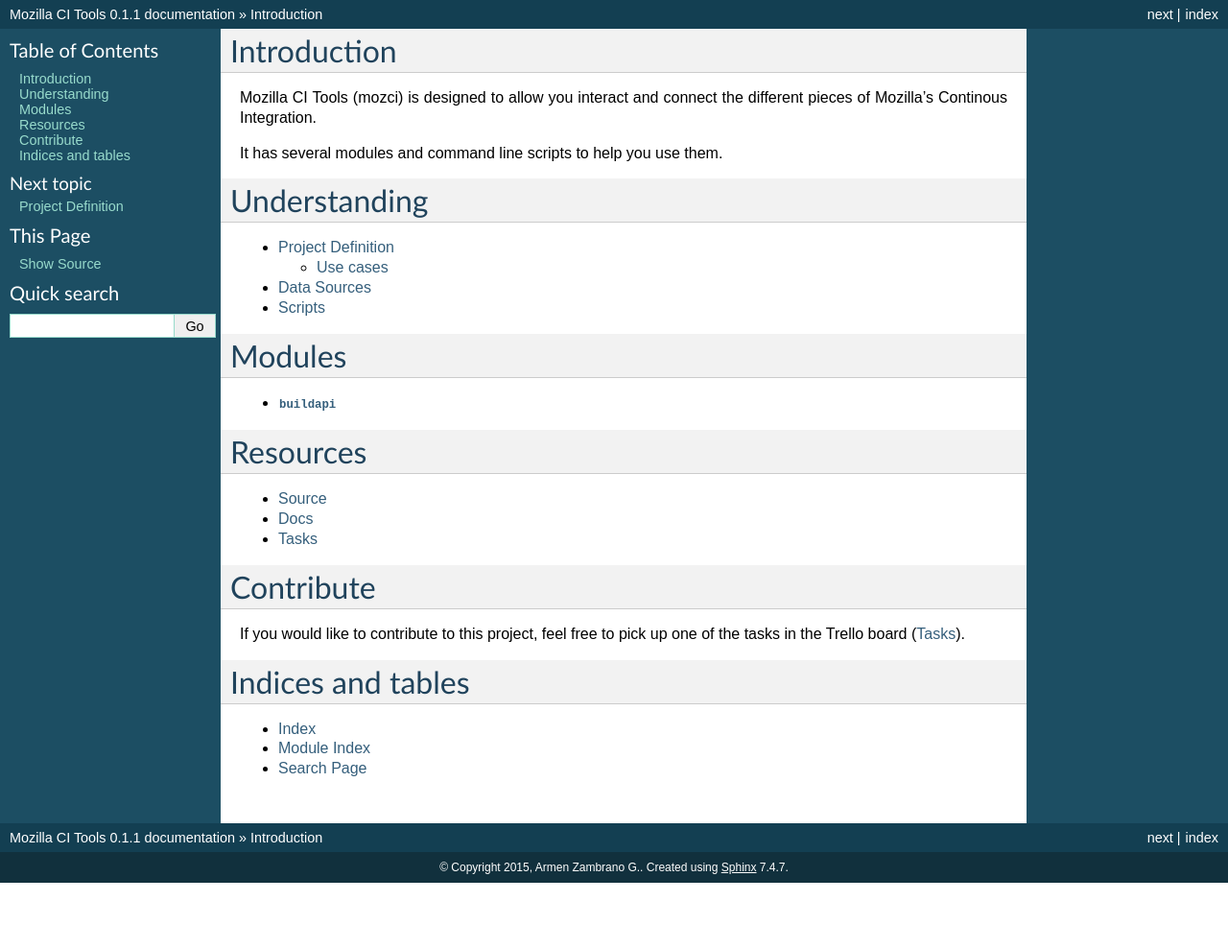
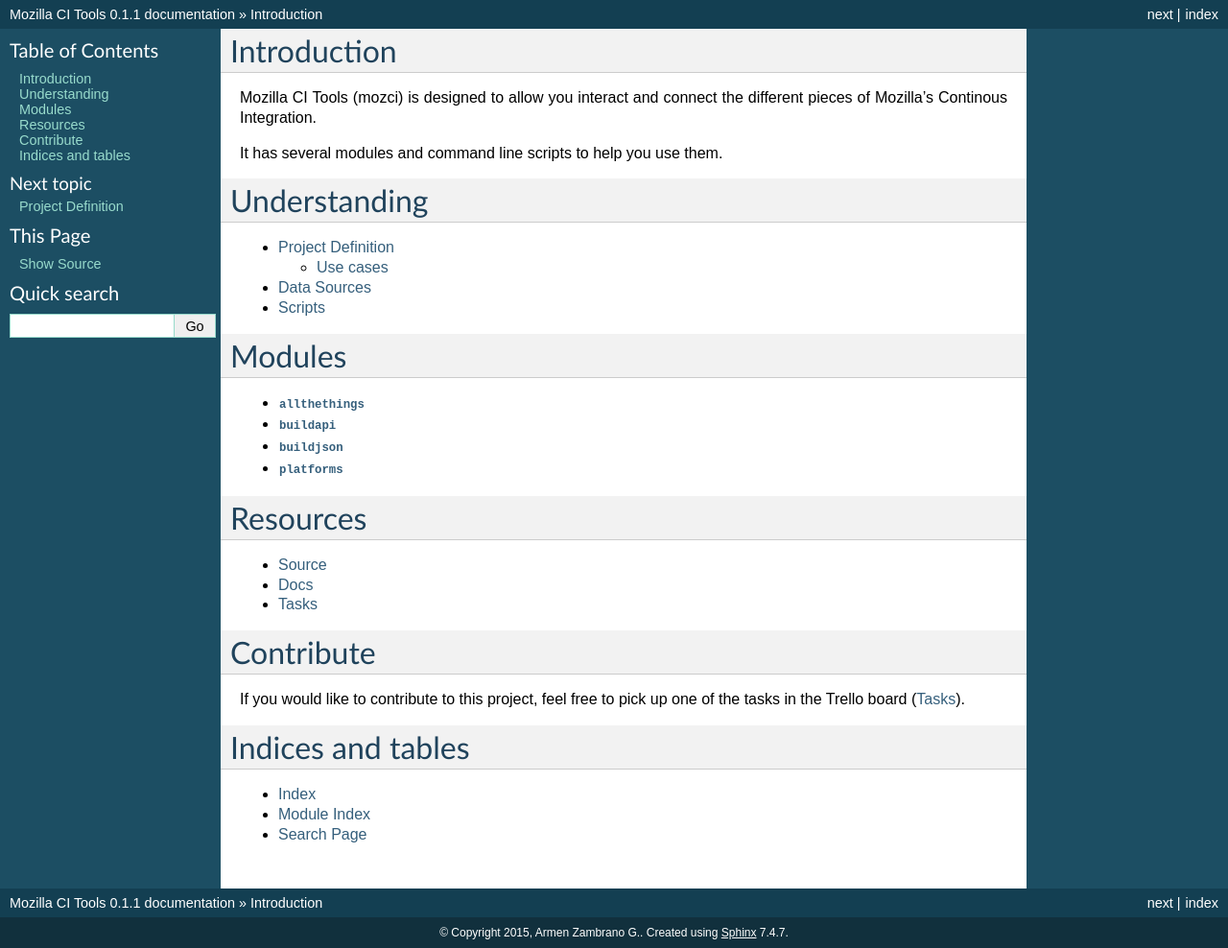
Before and after one commit to mozilla/mozilla_ci_tools, a Sphinx documentation site: the page built from docs/index.rst, in a window 1280 px wide. Shown: the whole page at 96% size. Built offline with Sphinx 7.4.7, drawn with Linux system fonts in a browser that asks for light colours; before the commit the page ends 920 px from its top, so only the background shows below that.

Commit message:
Commit new modules

```diff
--- /dev/null
+++ b/docs/allthethings.rst
@@ -0,0 +1,6 @@
+:mod:`allthethings`
+###################
+The module :mod:`allthethings`
+
+.. automodule:: mozci.allthethings
+   :members:
--- /dev/null
+++ b/docs/buildjson.rst
@@ -0,0 +1,6 @@
+:mod:`buildjson`
+###############
+The module :mod:`buildjson`
+
+.. automodule:: mozci.buildjson
+   :members:
--- a/docs/index.rst
+++ b/docs/index.rst
@@ -25,7 +25,10 @@
 .. toctree::
    :maxdepth: 2
 
+   allthethings
    buildapi
+   buildjson
+   platforms
 
 Resources
 =========
--- /dev/null
+++ b/docs/platforms.rst
@@ -0,0 +1,6 @@
+:mod:`platforms`
+################
+The module :mod:`platforms`
+
+.. automodule:: mozci.platforms
+   :members:
```
